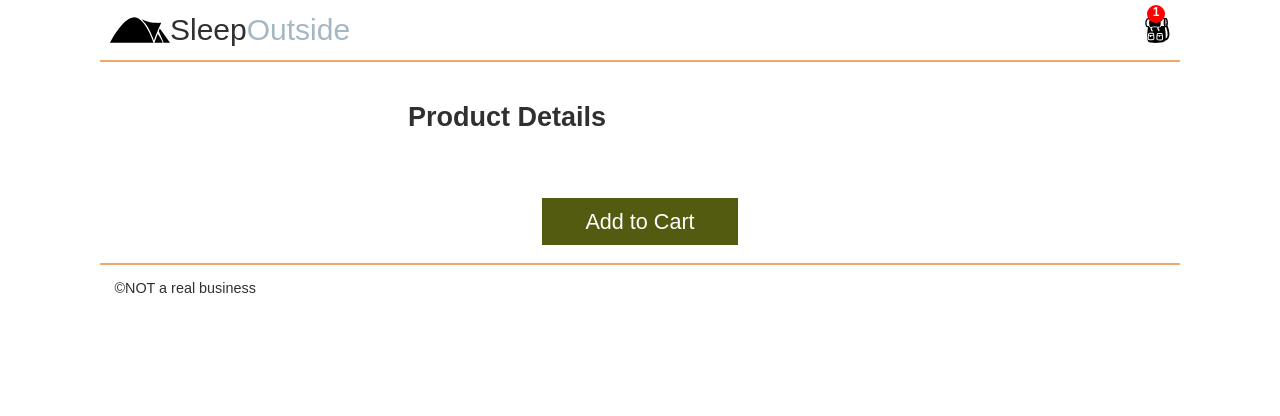
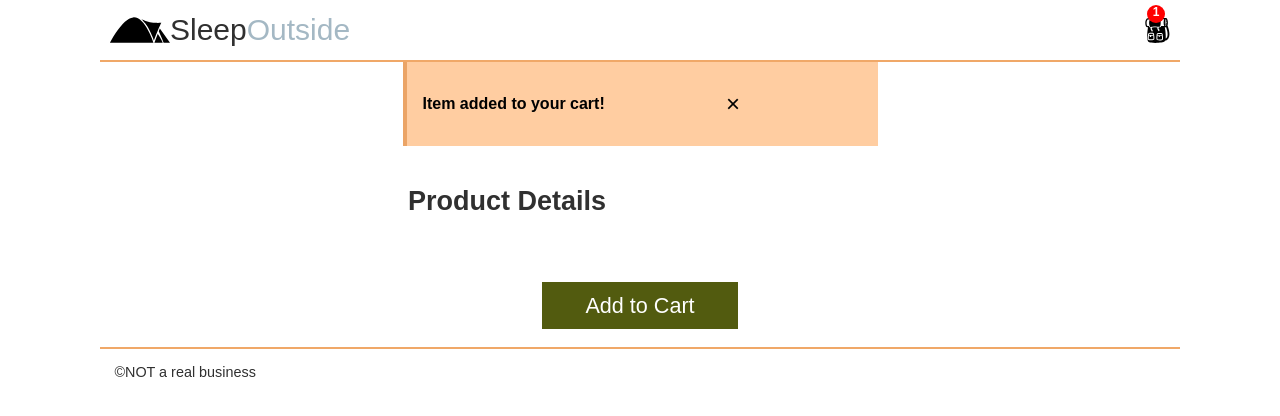
Before and after one commit to AndreVivs/wdd330-sleepoutside, a website built with Vite: page src/product_pages/index.html in a window 1280 px wide. Both pictures are taken after a click on the button "Add to Cart". Built offline with nearby package versions, Linux system fonts and the light colour scheme; no server answers; files whose address does not match are found by name.

Commit message:
Stretch Goals

```diff
--- a/src/css/style.css
+++ b/src/css/style.css
@@ -408,3 +408,30 @@ footer {
 a {
   text-decoration: none;
 }
+
+.alert {
+  background-color: #ffcda1;
+  border-left: 4px solid #eba466;
+  padding: 1rem;
+  margin-bottom: 1rem;
+  font-size: 1rem;
+  display: flex;
+  justify-content: space-between;
+  align-items: center;
+  width: 475px;
+  margin: 0 auto;
+}
+
+.alert p {
+  margin: 0;
+  color: black;
+  font-weight: 600;
+}
+
+.close-alert {
+  background: none;
+  border: none;
+  font-size: 1.5rem;
+  cursor: pointer;
+  color: black;
+}
--- a/src/js/CheckoutProcess.mjs
+++ b/src/js/CheckoutProcess.mjs
@@ -1,5 +1,6 @@
 import { getLocalStorage } from "./utils.mjs";
 import ExternalServices from "./ExternalServices.mjs";
+import { alertMessage } from "./utils.mjs";
 
 function packageItems(items) {
   return items.map((item) => ({
@@ -154,10 +155,14 @@ export default class CheckoutProcess {
       if (error.name === "servicesError") {
         const errorMessages = Object.values(error.message); // Extrae todos los mensajes
         this.displayCheckoutError(errorMessages);
+        alertMessage(
+          "There was a problem with your order. Please check the errors below.",
+        );
       } else {
         this.displayCheckoutError([
           "Unknown error occurred. Please try again.",
         ]);
+        alertMessage("Unexpected error. Please try again.");
       }
       return false;
     }
--- a/src/js/ProductDetails.mjs
+++ b/src/js/ProductDetails.mjs
@@ -1,4 +1,5 @@
 import { getLocalStorage, setLocalStorage, updateCartCount } from "./utils.mjs";
+import { alertMessage } from "./utils.mjs";
 
 export default class ProductDetails {
   constructor(productId, dataSource) {
@@ -34,14 +35,15 @@ export default class ProductDetails {
     if (existingProductIndex !== -1) {
       // If the product exist the quantity increast by 1
       cartItems[existingProductIndex].quantity += 1;
-      // alert(
-      //   `${this.product.Name} is al ready in your cart. We add one quantity more.`,
-      // );
+      alertMessage("One more added!");
+
       backpackInteraction();
     } else {
       // If the product doest't exist is added with quantity 1
       const newProduct = { ...this.product, quantity: 1 };
       cartItems.push(newProduct);
+      alertMessage("Item added to your cart!");
+
       ///alert(`${this.product.Name} has been added.`);
       backpackInteraction();
     }
--- a/src/js/utils.mjs
+++ b/src/js/utils.mjs
@@ -111,3 +111,28 @@ export function updateCartCount() {
   cartCountElement.textContent = itemCount;
   cartCountElement.style.display = itemCount > 0 ? "inline" : "none";
 }
+
+// utils.mjs
+export function alertMessage(message, scroll = true) {
+  const alert = document.createElement("div");
+  alert.classList.add("alert");
+
+  alert.innerHTML = `
+    <p>${message}</p>
+    <button class="close-alert" aria-label="Close alert">&times;</button>
+  `;
+
+  alert.addEventListener("click", function (e) {
+    if (e.target.classList.contains("close-alert")) {
+      alert.remove();
+    }
+  });
+
+  const main = document.querySelector("main");
+  // Remove existing alert if any
+  const existing = main.querySelector(".alert");
+  if (existing) existing.remove();
+  main.prepend(alert);
+
+  if (scroll) window.scrollTo({ top: 0, behavior: "smooth" });
+}
```
